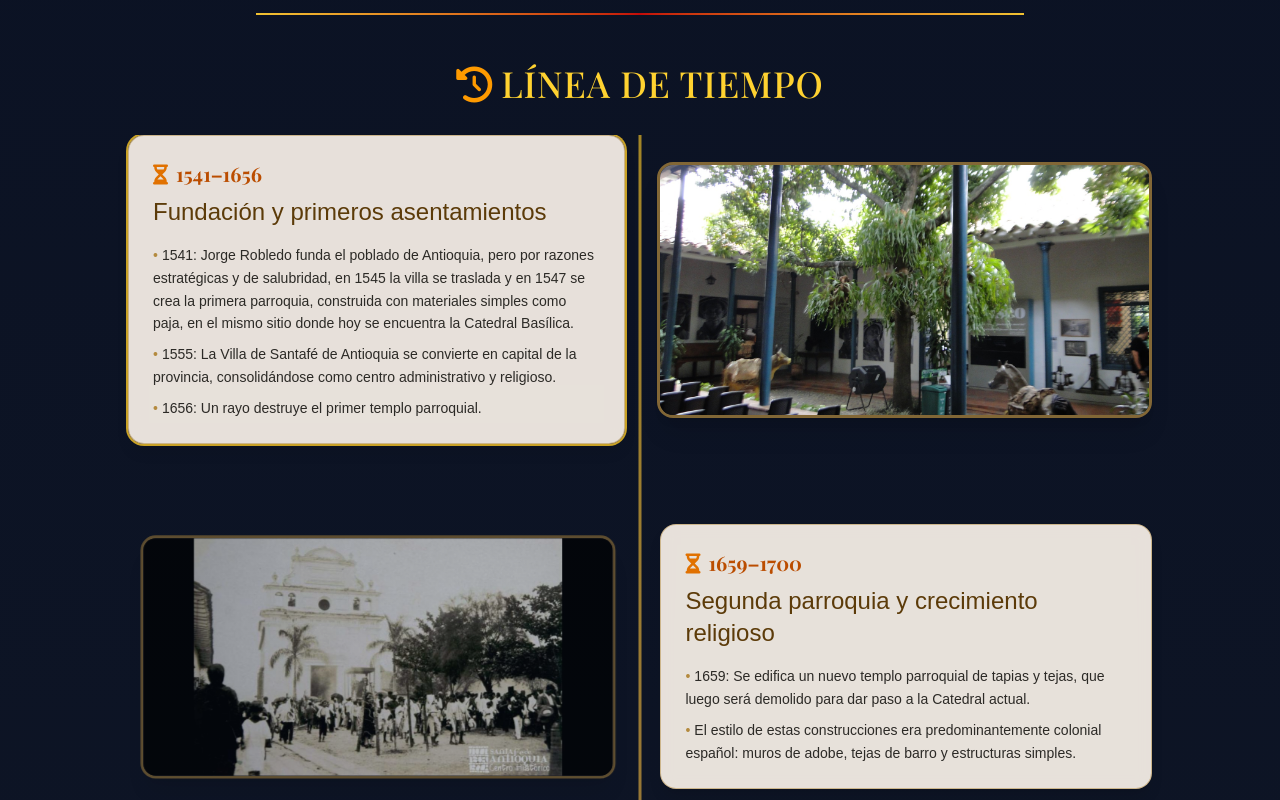
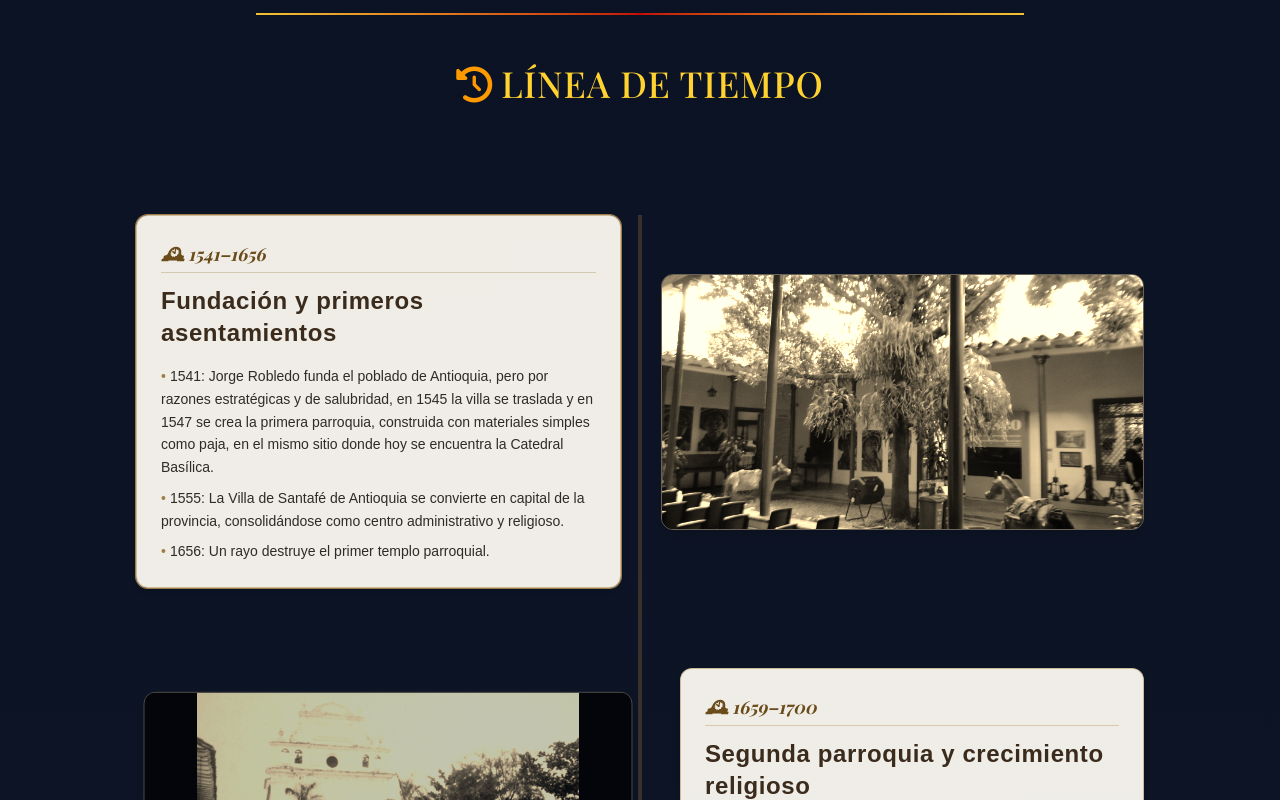
Before and after one commit to Tattoarco/SantaF-Arquitectura, a React (Vite) app: page /history in a window 1280 px wide. Shown: the part 660-1460 px from the top of the page. Built offline with nearby package versions, Linux system fonts and the light colour scheme.

Commit message:
New time line

```diff
--- a/src/components/timeline.jsx
+++ b/src/components/timeline.jsx
@@ -1,5 +1,5 @@
 import { useState } from "react";
-import {  motion } from "framer-motion";
+import { motion } from "framer-motion";
 import img1 from "../assets/TimelineImg/fundacion.jpg";
 import img2 from "../assets/TimelineImg/IglesiaJesusNazareno_1.png";
 import img3 from "../assets/TimelineImg/IglesiaJesusNazareno_2.webp";
@@ -20,25 +20,37 @@ const timelineData = [
   {
     period: "1659–1700",
     title: "Segunda parroquia y crecimiento religioso",
-    events: ["1659: Se edifica un nuevo templo parroquial de tapias y tejas, que luego será demolido para dar paso a la Catedral actual.", "El estilo de estas construcciones era predominantemente colonial español: muros de adobe, tejas de barro y estructuras simples."],
+    events: [
+      "1659: Se edifica un nuevo templo parroquial de tapias y tejas, que luego será demolido para dar paso a la Catedral actual.",
+      "El estilo de estas construcciones era predominantemente colonial español: muros de adobe, tejas de barro y estructuras simples.",
+    ],
     image: img2,
   },
   {
     period: "Siglo XVIII",
     title: "Arquitectura religiosa y urbana colonial",
-    events: ["1726: Inicia la construcción del Templo de Santa Bárbara, bajo la dirección de los sacerdotes jesuitas. Tras su expulsión en 1767, el templo es terminado en 1795 por Juan Pablo Pérez de Rublas.", "1787: El gobernador Juan Antonio Mon y Velarde construye la Casa Consistorial, hoy Alcaldía Municipal."],
+    events: [
+      "1726: Inicia la construcción del Templo de Santa Bárbara, bajo la dirección de los sacerdotes jesuitas. Tras su expulsión en 1767, el templo es terminado en 1795 por Juan Pablo Pérez de Rublas.",
+      "1787: El gobernador Juan Antonio Mon y Velarde construye la Casa Consistorial, hoy Alcaldía Municipal.",
+    ],
     image: img3,
   },
   {
     period: "1797–1837",
     title: "Consolidación de la identidad urbana",
-    events: ["1797–1837: Se construye la Catedral Basílica de la Inmaculada Concepción, obra de Fray Domingo de Petrea, un arquitecto capuchino español.", "Mano de obra: indígenas, esclavos y artesanos mestizos."],
+    events: [
+      "1797–1837: Se construye la Catedral Basílica de la Inmaculada Concepción, obra de Fray Domingo de Petrea, un arquitecto capuchino español.",
+      "Mano de obra: indígenas, esclavos y artesanos mestizos.",
+    ],
     image: img4,
   },
   {
     period: "Siglo XIX",
     title: "Nuevos templos y expansión vial",
-    events: ["1863: Comienza la construcción del Templo de Nuestra Señora de Chiquinquirá, conocido como La Chinca.", "1895: Se inaugura el Puente de Occidente, diseñado por el ingeniero José María Villa, discípulo de Eiffel. Es una de las mayores obras de ingeniería del siglo XIX en Colombia."],
+    events: [
+      "1863: Comienza la construcción del Templo de Nuestra Señora de Chiquinquirá, conocido como La Chinca.",
+      "1895: Se inaugura el Puente de Occidente, diseñado por el ingeniero José María Villa, discípulo de Eiffel. Es una de las mayores obras de ingeniería del siglo XIX en Colombia.",
+    ],
     image: img5,
   },
 ];
@@ -47,26 +59,44 @@ export default function Timeline() {
   const [active, setActive] = useState(0);
 
   return (
-    <>
-      <section className="  relative overflow-hidden">
+    <section
+      className="relative overflow-hidden py-20 px-6 md:px-10"
+      style={{
+      }}
+    >
+      {/* Línea central decorativa */}
+      <div className="absolute left-1/2 transform -translate-x-1/2 w-[4px] h-full bg-[#7b5e3b] opacity-40"></div>
 
-        {/* Línea vertical decorativa */}
-        <div className="absolute left-1/2 transform -translate-x-1/2 w-[3px] h-full bg-gradient-to-b from-[#c9a227] via-[#b48a3e] to-[#5c3b09] opacity-80"></div>
-
-        <div className="relative z-10 max-w-6xl mx-auto px-8">
+      <div className="relative z-10 max-w-6xl mx-auto font-serif">
         {timelineData.map((item, index) => (
-            <div key={index} className={`mb-20 flex flex-col md:flex-row items-center gap-8 ${index % 2 === 0 ? "md:flex-row" : "md:flex-row-reverse"}`}>
+          <div
+            key={index}
+            className={`mb-20 flex flex-col md:flex-row items-center gap-10 ${
+              index % 2 === 0
+                ? "md:flex-row"
+                : "md:flex-row-reverse"
+            }`}
+          >
             {/* Tarjeta de texto */}
-              <motion.div onClick={() => setActive(index)} whileHover={{ scale: 1.03 }} className={`relative w-full md:w-1/2 bg-[#fff8ef]/90 backdrop-blur-sm border border-[#b48a3e]/50 rounded-2xl shadow-lg p-6 transition-all duration-500 ${active === index ? "ring-2 ring-[#c9a227]" : ""}`}>
-                <h3 className="text-amber-700 text-xl font-semibold">
-                  <i className="fa-solid fa-hourglass-half mr-2 text-amber-600"></i>
-                  {item.period}
+            <motion.div
+              onClick={() => setActive(index)}
+              whileHover={{ scale: 1.02 }}
+              className={`relative w-full md:w-1/2 bg-[#fcf9f2]/95 border border-[#bfa67a]/70 shadow-md rounded-xl p-6 transition-all duration-500 ${
+                active === index
+                  ? "ring-1 ring-[#9d7c48]"
+                  : "hover:ring-1 hover:ring-[#bfa67a]"
+              }`}
+            >
+              <h3 className="text-[#6a4b1a] text-lg font-semibold italic border-b border-[#bfa67a]/50 pb-1">
+                🕰 {item.period}
               </h3>
-                <h4 className="text-2xl text-[#5c3b09] mt-2 font-[Playfair_Display]">{item.title}</h4>
-                <ul className="mt-4 space-y-2 text-[#2c2a26] text-sm leading-relaxed">
+              <h4 className="text-2xl text-[#3a2b1c] mt-3 font-bold tracking-wide font-[Playfair_Display]">
+                {item.title}
+              </h4>
+              <ul className="mt-4 space-y-2 text-[#2f2b26] text-sm leading-relaxed">
                 {item.events.map((ev, i) => (
                   <li key={i}>
-                      <span className="text-[#b48a3e] mr-1">•</span>
+                    <span className="text-[#9d7c48] mr-1">•</span>
                     {ev}
                   </li>
                 ))}
@@ -77,18 +107,17 @@ export default function Timeline() {
             <motion.img
               src={item.image}
               alt={item.title}
-                initial={{ opacity: 0.5, scale: 0.9 }}
+              initial={{ opacity: 0.6, scale: 0.95 }}
               animate={{
-                  opacity: active === index ? 1 : 0.7,
-                  scale: active === index ? 1 : 0.95,
+                opacity: active === index ? 1 : 0.75,
+                scale: active === index ? 1 : 0.97,
               }}
               transition={{ duration: 0.6 }}
-                className="rounded-2xl shadow-xl border-[3px] border-[#b48a3e]/70 w-full md:w-1/2 h-64 object-cover"
+              className="rounded-xl shadow-lg border border-[#9d7c48]/60 w-full md:w-1/2 h-64 object-cover sepia"
             />
           </div>
         ))}
       </div>
     </section>
-    </>
   );
 }
```
Lines whose indentation alone changed are shown as unchanged.
